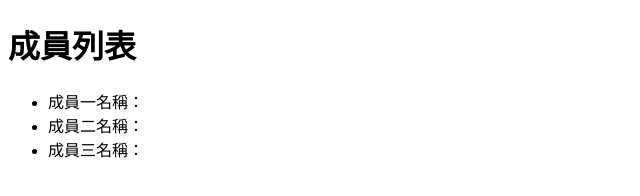
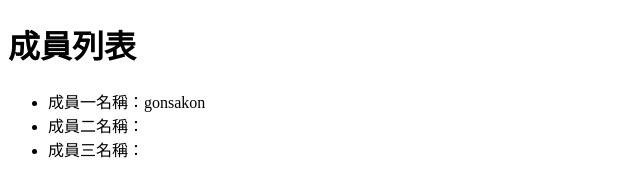
Before and after one commit to gonsakon/1020-44, a plain HTML site: page index.html in a window 1280 px wide. Shown: the full height of the page, 0-640 px from the left. Drawn offline with Linux system fonts and the light colour scheme.

Commit message:
新增成員一名字

```diff
--- a/index.html
+++ b/index.html
@@ -8,7 +8,7 @@
 <body>
     <h1>成員列表</h1>
     <ul>
-        <li>成員一名稱：</li>
+        <li>成員一名稱：gonsakon</li>
         <li>成員二名稱：</li>
         <li>成員三名稱：</li>
     </ul>
```
